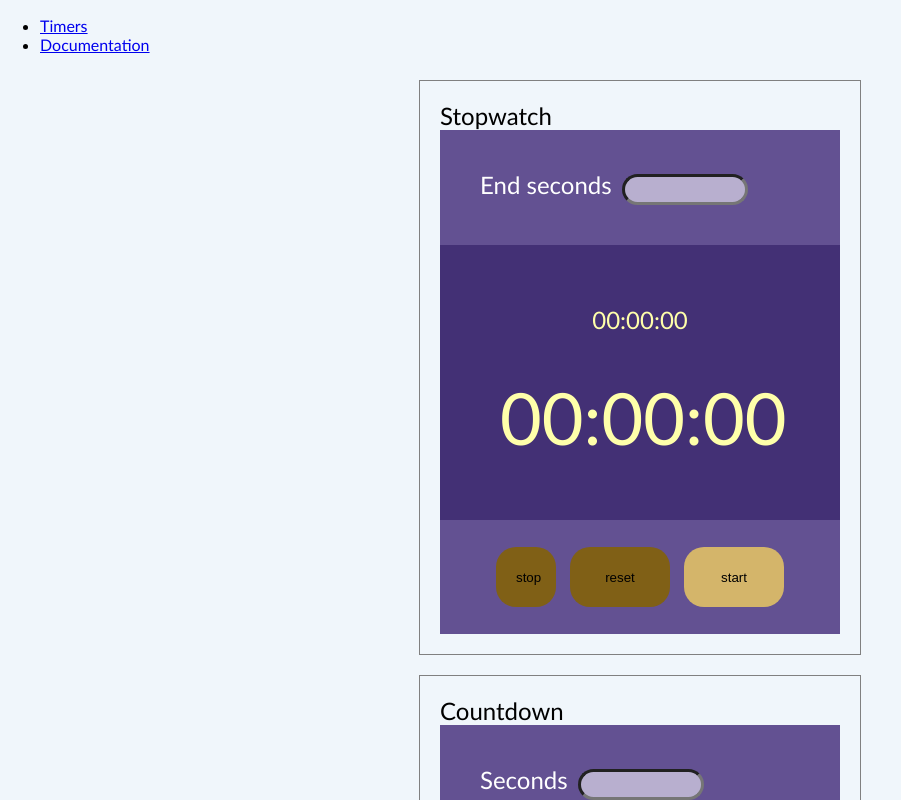
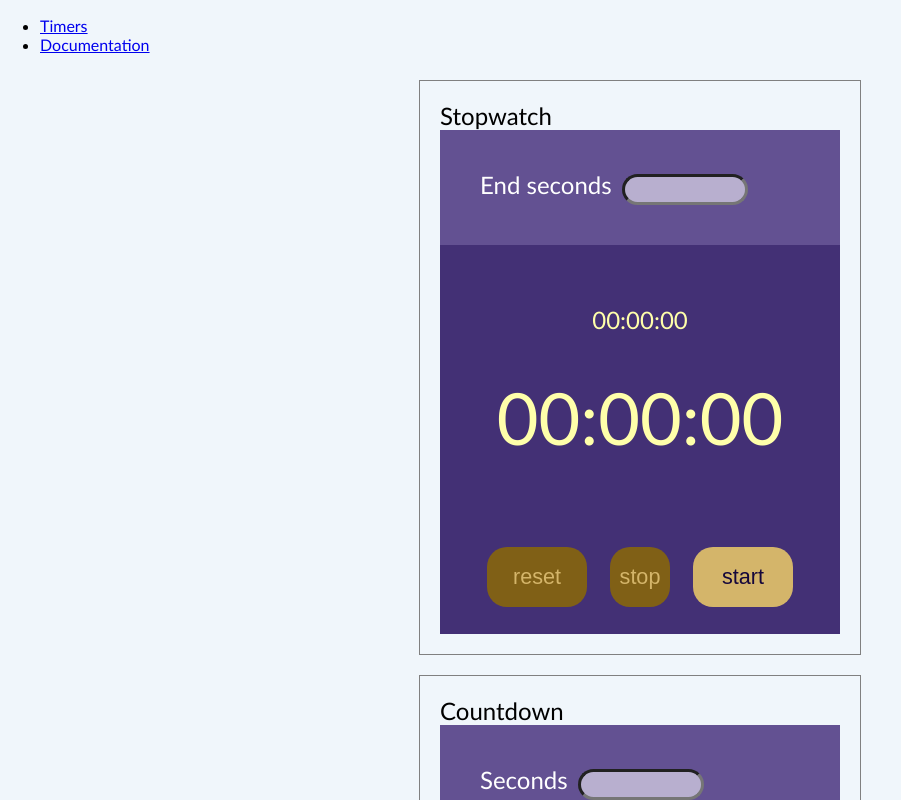
Before and after one commit to prof-tejera/assignment-1-karendolan, a React (Create React App) app: page / in a window 1280 px wide. Shown: the whole page, without its empty margins (0-901 px from the left). Built offline with nearby package versions, Linux system fonts and the light colour scheme.

Commit message:
Updated colors

```diff
--- a/src/components/generic/Button.js
+++ b/src/components/generic/Button.js
@@ -17,13 +17,24 @@ const ButtonStyled = styled.input`
   width: ${(props) => props.size}px;
   height: 60px;
   margin: 7px;
-  padding: 10px 20px;
   text-align: center;
+  font-size: .9em;
   text-decoration: none;
   background-color: ${(props) =>
     {
+      /* Palette color codes */
+      /* */
+      /* Palette URL: http://paletton.com/#uid=34h0r1klhllaDvZfYqDqyg2vUaIklhllaDvZfYqDqyg2vUaIklhllaDvZfYqDqyg2vUaI */
       if (props.active) return '#D4B56A';
       return '#806016';
+    }
+  };
+  color: ${(props) =>
+    {
+      /* Palette color codes */
+      /* Palette URL: http://paletton.com/#uid=34h0r1klhllaDvZfYqDqyg2vUaIklhllaDvZfYqDqyg2vUaIklhllaDvZfYqDqyg2vUaI */
+      if (props.active) return '#15073B';
+      return '#D4B56A';
     }
   };
   border: none;
--- a/src/components/generic/ButtonPanel.js
+++ b/src/components/generic/ButtonPanel.js
@@ -11,7 +11,7 @@
  const Container = styled.div`
    display: flex;
    flex-direction: row;
-   justify-content: center;
+   justify-content: space-between;
 `;
 
  class ButtonPanel extends React.Component {
@@ -19,17 +19,17 @@
      const {onStart, onStop, onReset, status} = this.props;
      return (
        <Container>
+         <Button
+           size='large'
+           active={false}
+           text='reset'
+           onClick={onReset}
+         />
           <Button
             size='small'
             active={false}
             text='stop'
             onClick={onStop}
-          />
-          <Button
-            size='large'
-            active={false}
-            text='reset'
-            onClick={onReset}
           />
           <Button
             size='large'
--- a/src/components/generic/DisplayRounds.js
+++ b/src/components/generic/DisplayRounds.js
@@ -17,10 +17,11 @@ const Round = styled.span`
   display: block;
   width: ${(props) => props.size}px;
   height: ${(props) => props.size}px;
-  background-color: ${(props) => {
-    if (props.active)  return '#D4B56A';
-    return '#AA8839';
-  }}
+  background: ${(props) => {
+    if (props.active)  return '#D4D46A'; /*'#D4B56A';*/
+    return '#897BAF'; /*'#AA8839';*/
+  }};
+  color: #15073B;
   border-radius: 100%;
   display: inline-flex;
   align-items: center;
@@ -49,6 +50,7 @@ class DisplayRounds extends React.Component {
         <Round
           size={isCurRound ? sizeMapping.large : sizeMapping.medium}
           active={isCurRound}
+          key={i}
         >
           {isCurRound && curRound}
         </Round>
--- a/src/components/generic/DisplayTime.js
+++ b/src/components/generic/DisplayTime.js
@@ -13,10 +13,12 @@ const Container = styled.div`
   font-size: ${(props) => props.size};
   color: #FFFFAA; /*#FFD4AA; #D49E6A;*/
   padding: 20px;
+  background-color: #433075;
 `;
 
 const Label = styled.span`
   margin-right: 5px;
+  color: white;
 `;
 
 class DisplayTime extends React.Component {
--- a/src/components/generic/Panel.js
+++ b/src/components/generic/Panel.js
@@ -30,11 +30,11 @@
 
   const ActionContainer = styled.div`
     background-color: #433075;
-    padding: 40px;
+    padding: 40px 20px;
   `;
 
   const ControlsContainer = styled.div`
-    background-color: #635192;
+    background-color: #433075; /*#15073B;/* #635192; */
     padding: 20px 40px;
   `;
 
--- a/src/components/timers/Tabata.js
+++ b/src/components/timers/Tabata.js
@@ -38,7 +38,7 @@ class Tabata extends React.Component {
          <Input
           onChange={this.onChange}
           label="Work seconds"
-          name="work"
+          name="Work"
           value={workSecs}
         />,
         <Input
--- a/src/components/timers/XY.js
+++ b/src/components/timers/XY.js
@@ -61,8 +61,8 @@ class XY extends React.Component {
     ]
     const displayRounds = [
       <DisplayRounds
-        numRounds={4} //{rounds}
-        curRound={1} //{curRound}
+        numRounds={10} //{rounds}
+        curRound={10} //{curRound}
       />
     ];
 
```
